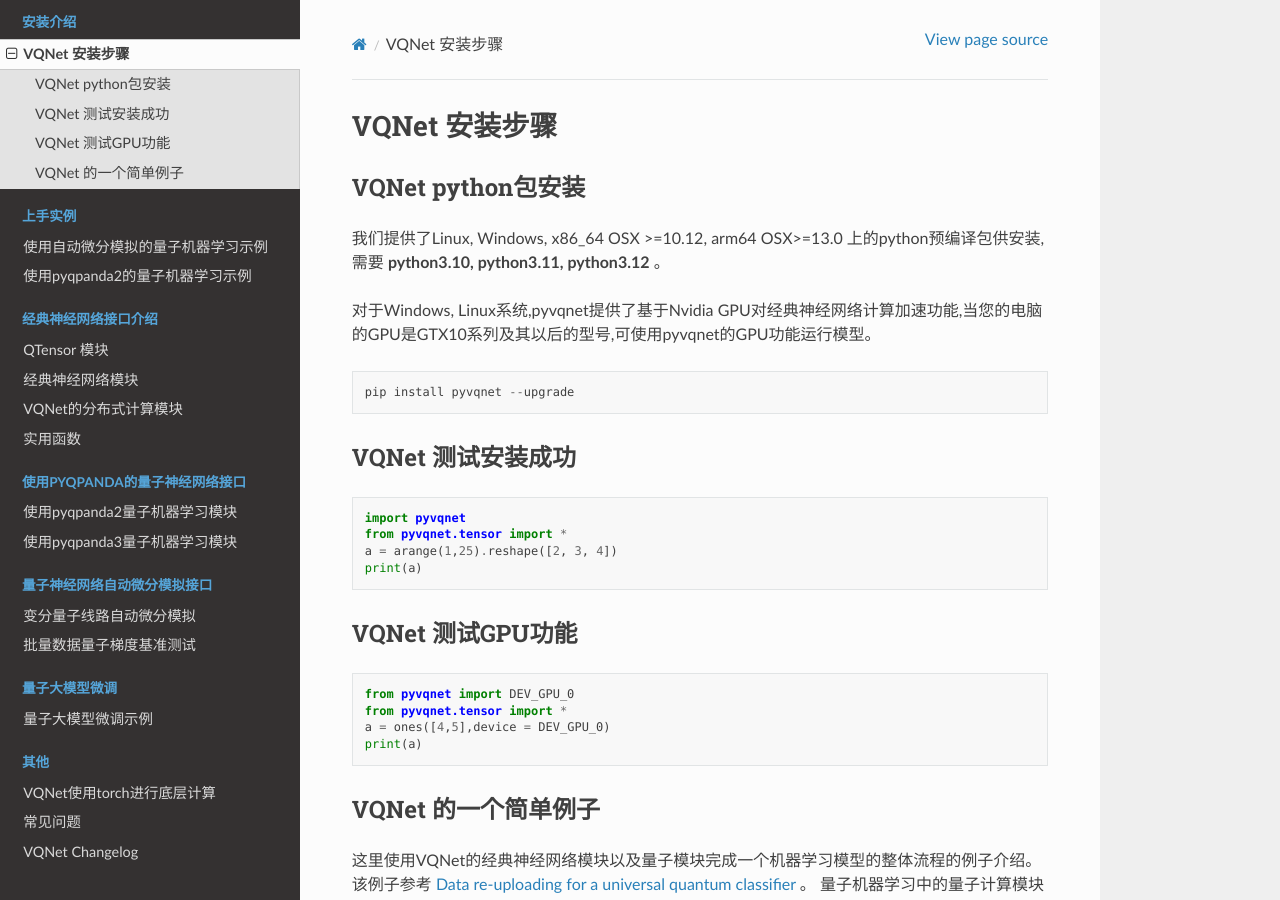
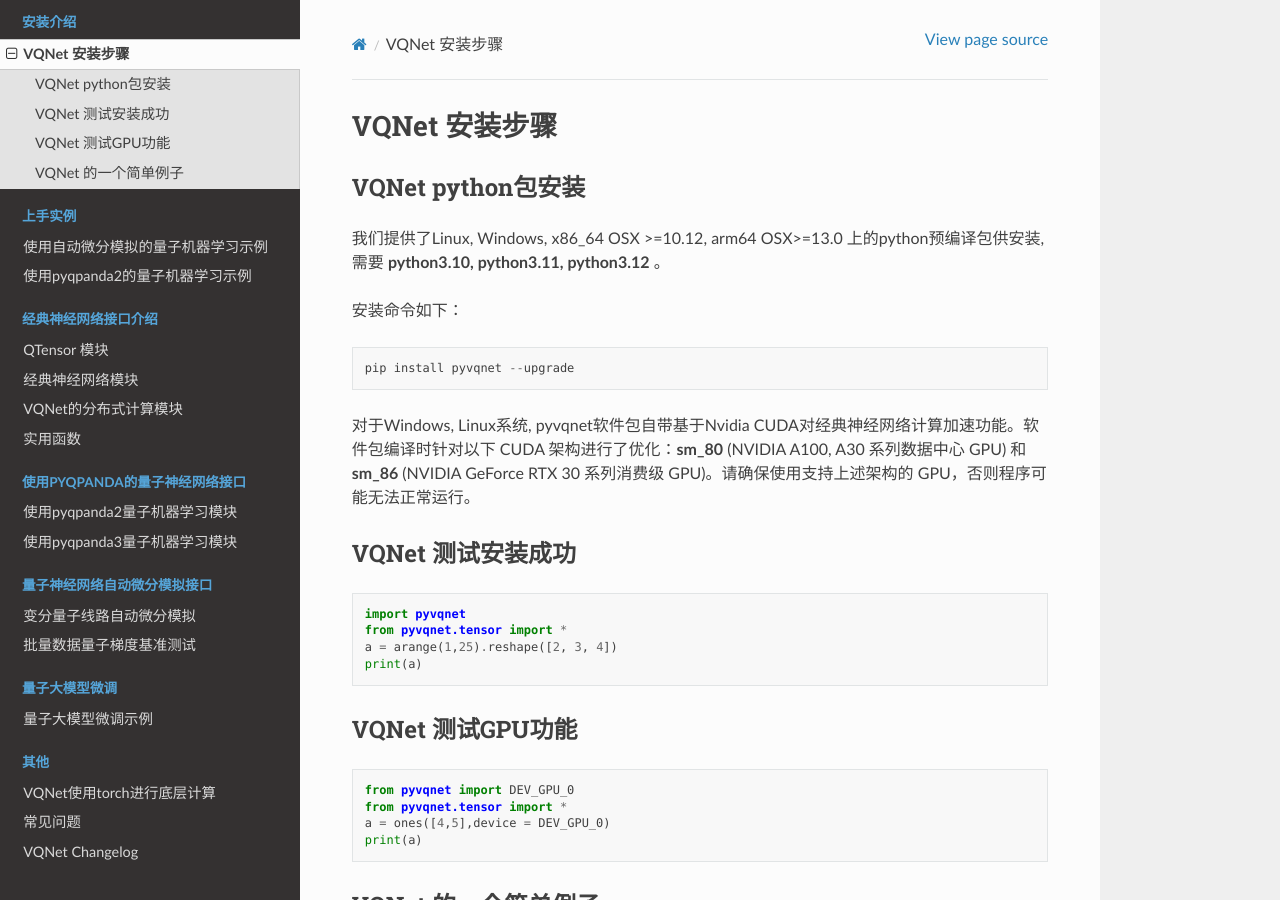
Before and after one commit to OriginQ/VQNET2.0-tutorial, a Sphinx documentation site: the page built from source/rst/install.rst, in a window 1280 px wide and 900 px high. Built offline with Sphinx 7.4.7 and the Read the Docs theme 3.1.0, drawn with Linux system fonts in a browser that asks for light colours.

Commit message:
[ref] add gpu compatible note

```diff
--- a/source/rst/install.rst
+++ b/source/rst/install.rst
@@ -6,11 +6,17 @@
 
 我们提供了Linux, Windows, x86_64 OSX >=10.12, arm64 OSX>=13.0 上的python预编译包供安装,需要 **python3.10, python3.11, python3.12** 。
 
-对于Windows, Linux系统,pyvqnet提供了基于Nvidia GPU对经典神经网络计算加速功能,当您的电脑的GPU是GTX10系列及其以后的型号,可使用pyvqnet的GPU功能运行模型。
+安装命令如下：
 
 .. code-block::
 
     pip install pyvqnet --upgrade
+
+
+对于Windows, Linux系统, pyvqnet软件包自带基于Nvidia CUDA对经典神经网络计算加速功能。软件包编译时针对以下 CUDA 架构进行了优化：**sm_80** (NVIDIA A100, A30 系列数据中心 GPU) 和 **sm_86** (NVIDIA GeForce RTX 30 系列消费级 GPU)。请确保使用支持上述架构的 GPU，否则程序可能无法正常运行。
+
+
+
 
 
 
```
